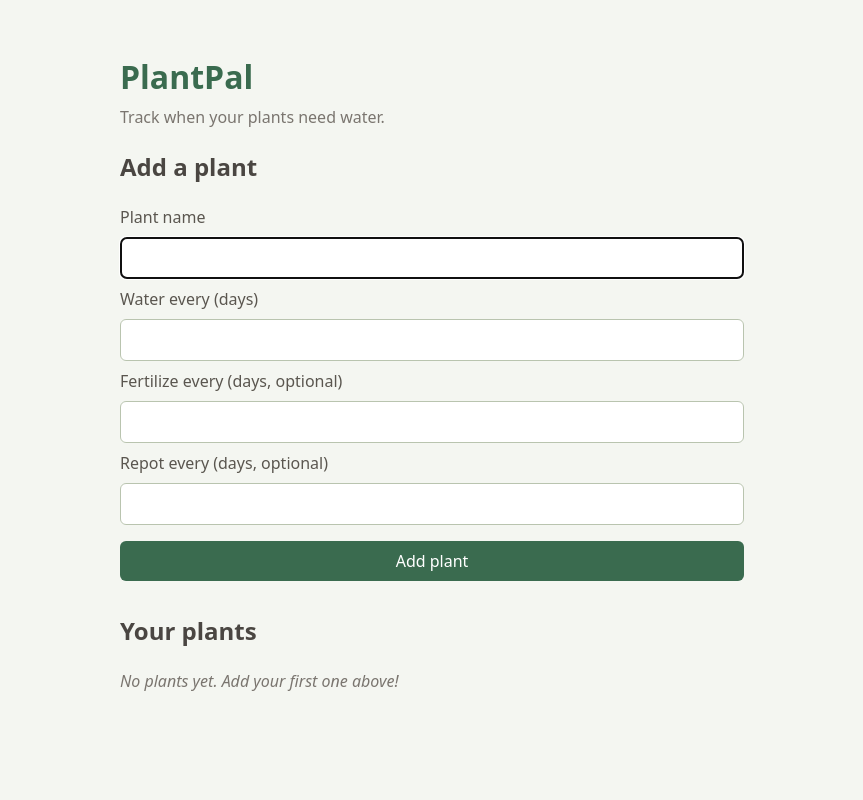
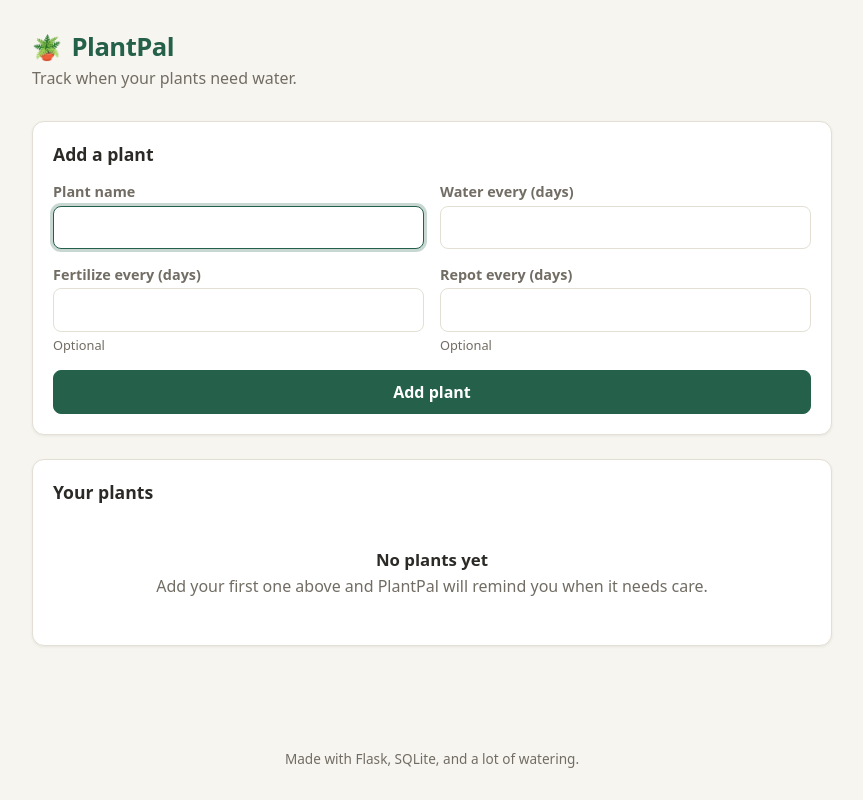
Before and after one commit to jirayu-codes/big_project_one, a Flask app: template templates/index.html in a window 1280 px wide. Shown: the whole page, without its empty margins (208-1071 px from the left). Run offline with Flask 3, Linux system fonts and the light colour scheme; the template is opened without the code that fills it, so the values that code supplies are empty.

Commit message:
Redesign PlantPal UI: cards, status badges, header with plant emoji

```diff
--- a/app.py
+++ b/app.py
@@ -242,7 +242,23 @@ def create_app(test_config=None):
                     rows.append((label, status))
             return rows
 
-        return {"plant_statuses": plant_statuses}
+        def status_class(status):
+            """Map a status word to a CSS class used to color its badge."""
+            if status == "overdue":
+                return "is-overdue"
+            if status == "due today":
+                return "is-today"
+            if status == "due soon":
+                return "is-soon"
+            if status.startswith("due in "):
+                try:
+                    days = int(status.split()[2])
+                except (IndexError, ValueError):
+                    return "is-soon"
+                return "is-soon" if days <= DUE_SOON_DAYS else "is-ok"
+            return "is-never"
+
+        return {"plant_statuses": plant_statuses, "status_class": status_class}
 
     @app.route("/")
     def index():
--- a/static/style.css
+++ b/static/style.css
@@ -1,110 +1,356 @@
+/* PlantPal — design tokens */
 :root {
-    font-family: system-ui, sans-serif;
-    line-height: 1.5;
-    color: #2d2a26;
-    background: #f4f6f1;
-    max-width: 40rem;
-    margin: 0 auto;
-    padding: 2rem 1rem;
+    /* Palette */
+    --bg: #f7f5f0;
+    --surface: #ffffff;
+    --ink: #2b2a26;
+    --muted: #726d64;
+    --border: #e4dfd5;
+    --primary: #25614a;
+    --primary-hover: #1d4d3a;
+    --primary-soft: #e4eee8;
+    --leaf: #7cae8c;
+
+    /* Status colors */
+    --overdue-bg: #fdecea;
+    --overdue-fg: #b3261e;
+    --today-bg: #fff4e5;
+    --today-fg: #b45309;
+    --soon-bg: #fdf6e3;
+    --soon-fg: #a16207;
+    --ok-bg: #e4eee8;
+    --ok-fg: #25614a;
+    --never-bg: #f3f4f6;
+    --never-fg: #6b7280;
+
+    /* Shapes */
+    --radius-card: 12px;
+    --radius-pill: 999px;
+    --shadow-card: 0 1px 3px rgba(43, 42, 38, 0.08);
+    --shadow-card-hover: 0 6px 16px rgba(43, 42, 38, 0.12);
+    --ring: 0 0 0 3px rgba(37, 97, 74, 0.25);
+
+    /* Type */
+    --font: system-ui, -apple-system, "Segoe UI", Roboto, sans-serif;
 }
 
-h1 {
-    color: #3a6b4f;
-    margin-bottom: 0;
+* {
+    box-sizing: border-box;
+}
+
+html {
+    font-family: var(--font);
+    color: var(--ink);
+    background: var(--bg);
+}
+
+body {
+    margin: 0 auto;
+    max-width: 52rem;
+    padding: 2rem 1rem;
+    min-height: 100vh;
+    display: flex;
+    flex-direction: column;
+    gap: 2rem;
+}
+
+main {
+    display: flex;
+    flex-direction: column;
+    gap: 1.5rem;
+}
+
+/* Header */
+.site-header {
+    display: flex;
+    flex-direction: column;
+    gap: 0.25rem;
+}
+
+.brand {
+    display: inline-flex;
+    align-items: center;
+    gap: 0.6rem;
+    color: var(--primary);
+    text-decoration: none;
+    font-size: 1.6rem;
+    font-weight: 700;
+    line-height: 1.2;
+}
+
+.brand-mark {
+    font-size: 1.5rem;
+    line-height: 1;
+}
+
+.brand-name {
+    letter-spacing: -0.02em;
 }
 
 .tagline {
-    color: #7a756f;
-    margin-top: 0.25rem;
+    margin: 0;
+    color: var(--muted);
 }
 
-section {
-    margin-bottom: 2rem;
+/* Sections */
+section h2 {
+    margin: 0 0 1rem;
+    font-size: 1.1rem;
+    font-weight: 700;
+    color: var(--ink);
 }
 
-h2 {
-    color: #4a4642;
+.card {
+    background: var(--surface);
+    border: 1px solid var(--border);
+    border-radius: var(--radius-card);
+    box-shadow: var(--shadow-card);
+    padding: 1.25rem;
 }
 
-form {
+/* Form */
+#add-plant-form {
     display: grid;
-    gap: 0.5rem;
+    grid-template-columns: 1fr 1fr;
+    gap: 1rem;
+}
+
+.field {
+    display: flex;
+    flex-direction: column;
+    gap: 0.3rem;
 }
 
 label {
-    color: #5a564f;
+    font-size: 0.9rem;
+    font-weight: 600;
+    color: var(--muted);
 }
 
-input,
-button {
-    padding: 0.5rem;
-    font: inherit;
-    border: 1px solid #b9c4af;
-    border-radius: 6px;
+.field-hint {
+    color: var(--muted);
+    font-size: 0.8rem;
 }
 
-button {
-    background: #3a6b4f;
-    color: white;
-    border: none;
-    cursor: pointer;
-    margin-top: 0.5rem;
+input {
+    padding: 0.6rem 0.7rem;
+    font: inherit;
+    border: 1px solid var(--border);
+    border-radius: 8px;
+    background: var(--surface);
 }
 
-button:hover {
-    background: #2f573f;
+input:focus-visible {
+    outline: none;
+    box-shadow: var(--ring);
+    border-color: var(--primary);
 }
 
-#plant-list {
-    list-style: none;
-    padding: 0;
-    margin: 0;
+/* Buttons */
+.btn {
+    font: inherit;
+    font-weight: 600;
+    border-radius: 8px;
+    cursor: pointer;
+    padding: 0.6rem 1rem;
+    transition: background-color 0.15s ease, transform 0.05s ease;
 }
 
-#plant-list li {
+.btn:focus-visible {
+    outline: none;
+    box-shadow: var(--ring);
+}
+
+.btn-primary {
+    grid-column: 1 / -1;
+    background: var(--primary);
+    color: #fff;
+    border: 1px solid var(--primary);
+}
+
+.btn-primary:hover {
+    background: var(--primary-hover);
+}
+
+.btn-primary:disabled {
+    background: var(--muted);
+    border-color: var(--muted);
+    cursor: wait;
+}
+
+.btn-ghost {
+    background: var(--primary-soft);
+    color: var(--primary);
+    border: 1px solid transparent;
+    padding: 0.4rem 0.9rem;
+}
+
+.btn-ghost:hover:not(:disabled) {
+    background: #d5e5db;
+}
+
+.btn-ghost:disabled {
+    color: var(--muted);
+    cursor: wait;
+}
+
+/* Summary */
+.summary-list {
+    list-style: none;
+    margin: 0;
+    padding: 0;
     display: flex;
-    justify-content: space-between;
+    flex-direction: column;
+    gap: 0.6rem;
+}
+
+.summary-item {
+    padding: 0.7rem 1rem;
+    border-radius: 10px;
+    border-left: 4px solid transparent;
+    font-size: 0.95rem;
+}
+
+.summary-item.is-overdue {
+    background: var(--overdue-bg);
+    border-left-color: var(--overdue-fg);
+    color: var(--overdue-fg);
+}
+
+.summary-item.is-today {
+    background: var(--today-bg);
+    border-left-color: var(--today-fg);
+    color: var(--today-fg);
+}
+
+.summary-item.is-soon {
+    background: var(--soon-bg);
+    border-left-color: var(--soon-fg);
+    color: var(--soon-fg);
+}
+
+/* Plant list */
+.plant-list {
+    list-style: none;
+    margin: 0;
+    padding: 0;
+    display: flex;
+    flex-direction: column;
+    gap: 0.6rem;
+}
+
+.plant-card {
+    display: flex;
     align-items: center;
-    gap: 0.75rem;
-    padding: 0.75rem;
-    margin-bottom: 0.5rem;
-    background: white;
-    border-radius: 6px;
-    border-left: 4px solid #a3c585;
+    gap: 1rem;
+    padding: 0.9rem 1rem;
+    background: var(--bg);
+    border: 1px solid var(--border);
+    border-radius: var(--radius-card);
+    border-left: 4px solid var(--leaf);
     flex-wrap: wrap;
+    transition: box-shadow 0.15s ease, border-color 0.15s ease;
+}
+
+.plant-card:hover {
+    box-shadow: var(--shadow-card-hover);
 }
 
 .plant-name {
-    font-weight: 600;
+    font-weight: 700;
+    font-size: 1.05rem;
 }
 
 .plant-statuses {
     display: flex;
-    flex-direction: column;
-    gap: 0.15rem;
+    flex-wrap: wrap;
+    gap: 0.4rem;
     margin-left: auto;
+    align-items: center;
 }
 
-.plant-status {
-    color: #7a756f;
-    font-size: 0.9rem;
+/* Status pills */
+.pill {
+    display: inline-flex;
+    align-items: center;
+    gap: 0.2rem;
+    padding: 0.2rem 0.7rem;
+    border-radius: var(--radius-pill);
+    font-size: 0.83rem;
+    font-weight: 500;
+    background: var(--never-bg);
+    color: var(--never-fg);
 }
 
-.plant-status strong {
-    color: #5a564f;
+.pill strong {
+    font-weight: 700;
 }
 
-.water-form {
-    display: inline;
-    margin: 0;
+.pill.is-overdue {
+    background: var(--overdue-bg);
+    color: var(--overdue-fg);
 }
 
-.water-form button {
-    margin: 0;
-    padding: 0.35rem 0.75rem;
+.pill.is-today {
+    background: var(--today-bg);
+    color: var(--today-fg);
 }
 
-.empty {
-    color: #7a756f;
-    font-style: italic;
+.pill.is-soon {
+    background: var(--soon-bg);
+    color: var(--soon-fg);
 }
+
+.pill.is-ok {
+    background: var(--ok-bg);
+    color: var(--ok-fg);
+}
+
+/* Empty state */
+.empty-state {
+    text-align: center;
+    padding: 1.5rem 1rem;
+    color: var(--muted);
+}
+
+.empty-state p {
+    margin: 0.25rem 0;
+}
+
+.empty-title {
+    font-size: 1.05rem;
+    font-weight: 700;
+    color: var(--ink);
+}
+
+/* Footer */
+.site-footer {
+    margin-top: auto;
+    text-align: center;
+    color: var(--muted);
+    font-size: 0.85rem;
+}
+
+/* Small screens */
+@media (max-width: 40rem) {
+    #add-plant-form {
+        grid-template-columns: 1fr;
+    }
+
+    .plant-statuses {
+        margin-left: 0;
+        width: 100%;
+    }
+
+    .pill {
+        flex: 1 1 auto;
+        justify-content: center;
+    }
+}
+
+@media (prefers-reduced-motion: reduce) {
+    .btn,
+    .plant-card {
+        transition: none;
+    }
+}
--- a/templates/index.html
+++ b/templates/index.html
@@ -7,66 +7,88 @@
     <link rel="stylesheet" href="{{ url_for('static', filename='style.css') }}">
 </head>
 <body>
+    <header class="site-header">
+        <a class="brand" href="{{ url_for('index') }}">
+            <span class="brand-mark" aria-hidden="true">🪴</span>
+            <span class="brand-name">PlantPal</span>
+        </a>
+        <p class="tagline">Track when your plants need water.</p>
+    </header>
+
     <main>
-        <h1>PlantPal</h1>
-        <p class="tagline">Track when your plants need water.</p>
-
-        <section>
+        <section class="card">
             <h2>Add a plant</h2>
             <form id="add-plant-form" action="{{ url_for('add_plant') }}" method="post">
+                <div class="field">
                     <label for="name">Plant name</label>
                     <input type="text" id="name" name="name" autofocus autocomplete="off" required>
+                </div>
 
+                <div class="field">
                     <label for="water_every">Water every (days)</label>
                     <input type="number" id="water_every" name="water_every" min="1" step="1" required>
+                </div>
 
-                <label for="fertilize_every">Fertilize every (days, optional)</label>
+                <div class="field">
+                    <label for="fertilize_every">Fertilize every (days)</label>
                     <input type="number" id="fertilize_every" name="fertilize_every" min="1" step="1">
+                    <small class="field-hint">Optional</small>
+                </div>
 
-                <label for="repot_every">Repot every (days, optional)</label>
+                <div class="field">
+                    <label for="repot_every">Repot every (days)</label>
                     <input type="number" id="repot_every" name="repot_every" min="1" step="1">
+                    <small class="field-hint">Optional</small>
+                </div>
 
-                <button type="submit">Add plant</button>
+                <button class="btn btn-primary" type="submit">Add plant</button>
             </form>
         </section>
 
         {% if summary %}
-        <section class="summary">
+        <section class="card summary">
             <h2>Needs attention</h2>
-            <ul id="due-list">
+            <ul id="due-list" class="summary-list">
                 {% for plant, label, status in summary %}
-                <li>
-                    <span class="due-plant">{{ plant["name"] }} — {{ label }}: {{ status }}</span>
+                <li class="summary-item {{ status_class(status) }}">
+                    <span class="summary-text">{{ plant["name"] }} — {{ label }}: {{ status }}</span>
                 </li>
                 {% endfor %}
             </ul>
         </section>
         {% endif %}
 
-        <section>
+        <section class="card">
             <h2>Your plants</h2>
             {% if plants %}
-            <ul id="plant-list">
+            <ul id="plant-list" class="plant-list">
                 {% for plant in plants %}
-                <li>
+                <li class="plant-card">
                     <span class="plant-name">{{ plant["name"] }}</span>
                     <span class="plant-statuses">
                         {% for label, status in plant_statuses(plant) %}
-                        <span class="plant-status"><strong>{{ label }}:</strong> {{ status }}</span>
+                        <span class="pill {{ status_class(status) }}"><strong>{{ label }}:</strong> {{ status }}</span>
                         {% endfor %}
                     </span>
                     <form class="water-form" action="{{ url_for('mark_watered', plant_id=plant['id']) }}" method="post">
-                        <button type="submit">Watered</button>
+                        <button class="btn btn-ghost" type="submit">Watered</button>
                     </form>
                 </li>
                 {% endfor %}
             </ul>
             {% else %}
-            <p class="empty">No plants yet. Add your first one above!</p>
+            <div class="empty-state">
+                <p class="empty-title">No plants yet</p>
+                <p>Add your first one above and PlantPal will remind you when it needs care.</p>
+            </div>
             {% endif %}
         </section>
     </main>
 
+    <footer class="site-footer">
+        Made with Flask, SQLite, and a lot of watering.
+    </footer>
+
     <script src="{{ url_for('static', filename='script.js') }}"></script>
 </body>
 </html>
```
Lines whose indentation alone changed are shown as unchanged.
